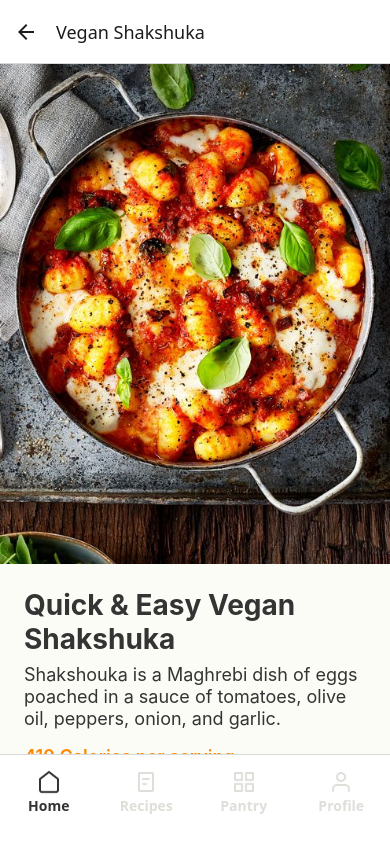
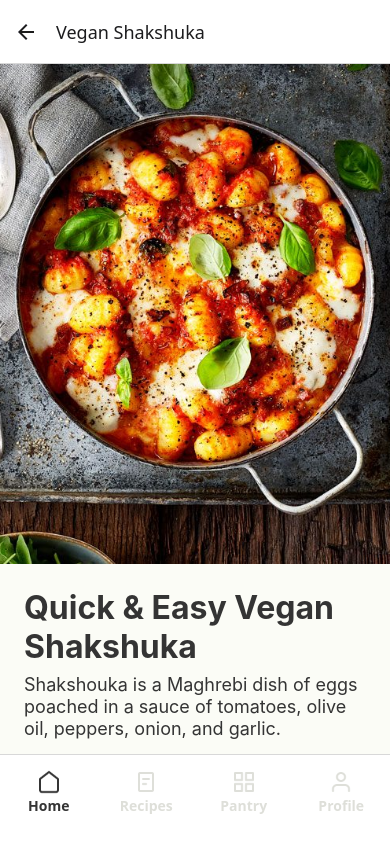
Before and after one commit to CalebTsui/IAT359-FinalProject-BiteWise, a React Native app: screen /RecipeCard in a window 390 px wide. Built offline with nearby package versions, Linux system fonts and the light colour scheme.

Commit message:
changed font sizes

```diff
--- a/src/screens/PantryScreen.js
+++ b/src/screens/PantryScreen.js
@@ -30,7 +30,7 @@ const styles = StyleSheet.create({
         marginBottom: 12,
     },
     screenDescription:{
-        fontSize: 15,
+        fontSize: 16,
         fontWeight: "500",
         color: "#3A3A3A",
     },
--- a/src/screens/ProfileScreen.js
+++ b/src/screens/ProfileScreen.js
@@ -117,7 +117,7 @@ const styles = StyleSheet.create({
   },
 
   title: {
-    fontSize: 28,
+    fontSize: 32,
     fontWeight: "700",
     color: "#343434",
     marginBottom: 20,
--- a/src/screens/RecipeCard.js
+++ b/src/screens/RecipeCard.js
@@ -74,7 +74,7 @@ const styles = StyleSheet.create({
         padding: 24,
     },
     title: {
-        fontSize: 28,
+        fontSize: 32,
         fontWeight: "700",
         color: "#343434",
         marginBottom: 8,
@@ -124,7 +124,7 @@ const styles = StyleSheet.create({
     stepNumber: {
     fontWeight: "600",
     color: "#343434",
-    fontSize: 18,
+    fontSize: 16,
     lineHeight: 22,
     marginRight: 8,
     width: 24,
```
